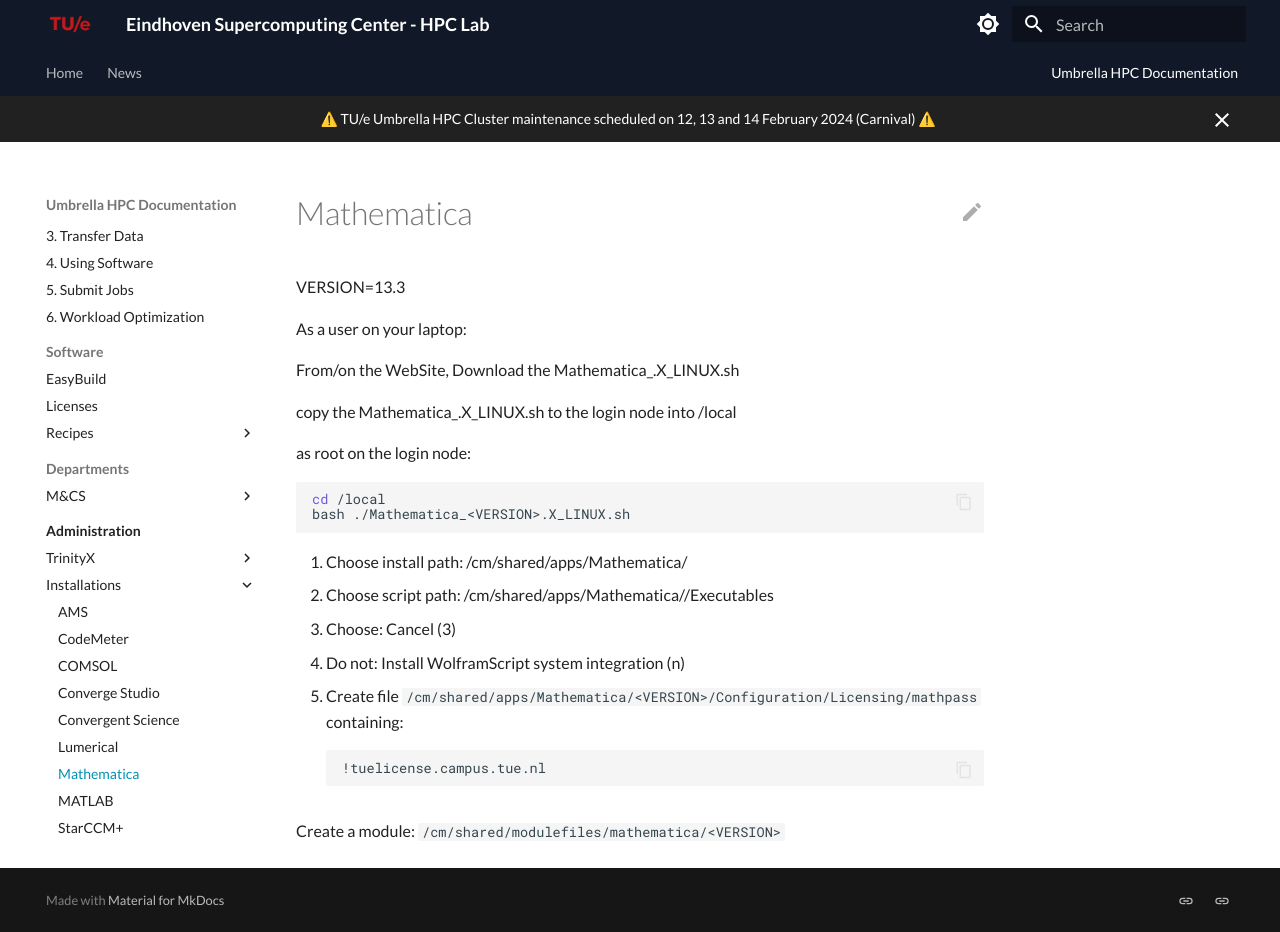
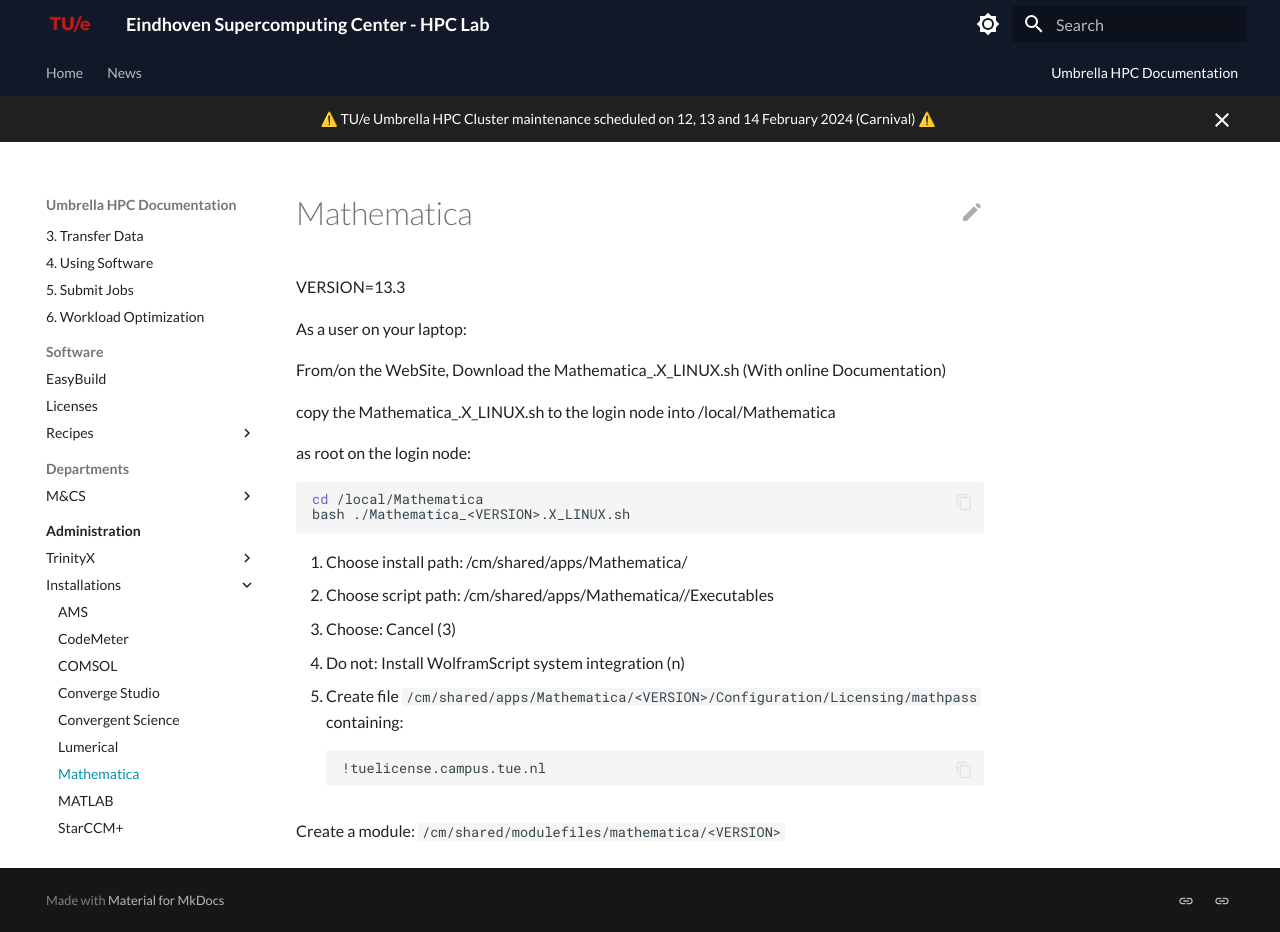
Before and after one commit to gferhpc/supercomputing.tue.nl, an MkDocs documentation site: the page built from pages/documentation/administration/installations/mathematica.md, in a window 1280 px wide and 932 px high. Built offline with MkDocs 1.6.1 and Material for MkDocs 9.7.7, drawn with Linux system fonts in a browser that asks for light colours.

Commit message:
Update mathematica.md

````diff
--- a/pages/documentation/administration/installations/mathematica.md
+++ b/pages/documentation/administration/installations/mathematica.md
@@ -4,14 +4,14 @@
 
 As a user on your laptop:
 
-From/on the WebSite, Download the Mathematica_<VERSION>.X_LINUX.sh
+From/on the WebSite, Download the Mathematica_<VERSION>.X_LINUX.sh (With online Documentation)
 
-copy the Mathematica_<VERSION>.X_LINUX.sh to the login node into /local
+copy the Mathematica_<VERSION>.X_LINUX.sh to the login node into /local/Mathematica
 
 as root on the login node:
 
 ```shell
-cd /local
+cd /local/Mathematica
 bash ./Mathematica_<VERSION>.X_LINUX.sh
 ```
 
````
